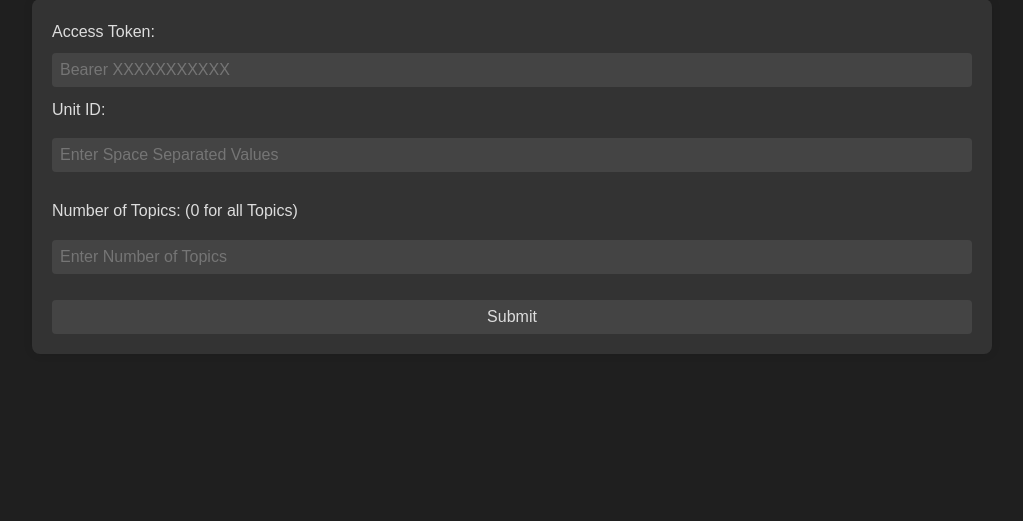
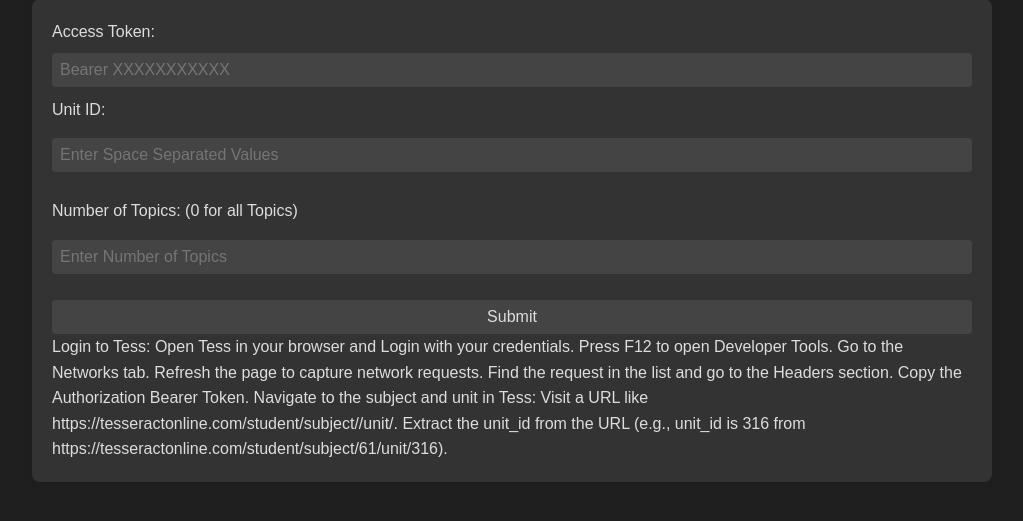
Before and after one commit to Shrithu10/Bot, a Node server app: page / in a window 1280 px wide. Shown: the part 92-613 px from the top of the page, without its empty margins (128-1151 px from the left). Run offline with Node 20, Linux system fonts and the light colour scheme; some libraries are stand-ins or nearby versions.

Commit message:
Update index.ejs

```diff
--- a/views/index.ejs
+++ b/views/index.ejs
@@ -32,6 +32,21 @@
             </div>
             <button type="submit">Submit</button>
         </form>
+        <p>
+        Login to Tess:
+
+        Open Tess in your browser and Login with your credentials.
+        Press F12 to open Developer Tools.
+        Go to the Networks tab.
+        Refresh the page to capture network requests.
+        Find the request in the list and go to the Headers section.
+        Copy the Authorization Bearer Token.
+        Navigate to the subject and unit in Tess:
+
+        Visit a URL like https://tesseractonline.com/student/subject/<subject-id>/unit/<unit-id>.
+        Extract the unit_id from the URL (e.g., unit_id is 316 from https://tesseractonline.com/student/subject/61/unit/316).
+
+        </p>
         <div class="logs">
             <!-- Logs will be inserted here dynamically -->
         </div>
```
